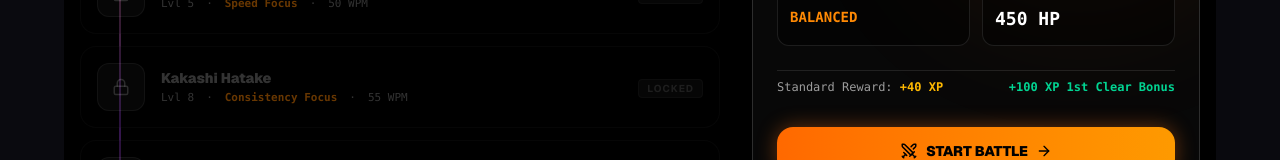
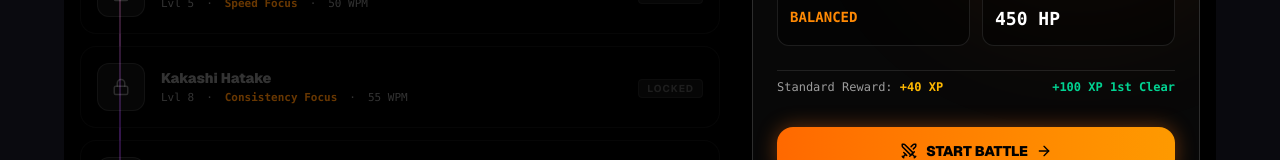
Before and after one commit to Vituinho/KeyForge, a Next.js app: page /anime-world/naruto in a window 1280 px wide. Shown: the part 523-683 px from the top of the page. Built offline with nearby package versions, Linux system fonts and the light colour scheme.

Commit message:
style: polish Naruto World campaign experience

```diff
--- a/src/app/anime-world/naruto/page.tsx
+++ b/src/app/anime-world/naruto/page.tsx
@@ -333,11 +333,11 @@ export default function NarutoWorldMapPage() {
                 )}
 
                 {/* XP Rewards section */}
-                <div className="flex items-center justify-between text-xs font-mono text-white/60 pt-2 border-t border-white/10 relative z-10">
+                <div className="flex items-center justify-between flex-wrap gap-2 text-xs font-mono text-white/60 pt-2 border-t border-white/10 relative z-10">
                   <span>Standard Reward: <strong className="text-amber-400 font-bold">+{selectedEnemy.xpReward ?? 50} XP</strong></span>
                   {!isFirstClearClaimed && selectedEnemy.firstClearBonusXp && (
                     <span className="text-emerald-400 font-bold">
-                      +{selectedEnemy.firstClearBonusXp} XP 1st Clear Bonus
+                      +{selectedEnemy.firstClearBonusXp} XP 1st Clear
                     </span>
                   )}
                 </div>
--- a/src/components/battle/BattleArena.tsx
+++ b/src/components/battle/BattleArena.tsx
@@ -195,8 +195,7 @@ export function BattleArena({ enemy, texts, onRematch }: BattleArenaProps) {
         }}
       />
 
-      <div className="relative z-10 flex flex-col h-screen max-w-4xl mx-auto w-full px-4 py-6 gap-4">
-        {/* Top row: Enemy card + HUD + Player card */}
+      <div className="relative z-10 flex flex-col min-h-screen sm:h-screen justify-between max-w-4xl mx-auto w-full px-4 py-4 sm:py-6 gap-4">
         {/* Top row: Enemy card + HUD + Player card */}
         <div className="flex items-start justify-between gap-4 flex-wrap">
           <EnemyCard
--- a/src/components/battle/PreBattle.tsx
+++ b/src/components/battle/PreBattle.tsx
@@ -15,9 +15,9 @@ export function PreBattle({ enemy, onFight }: PreBattleProps) {
   const { player } = usePlayer()
 
   return (
-    <div className="min-h-screen flex flex-col items-center justify-center relative overflow-hidden px-4">
+    <div className="min-h-screen flex flex-col items-center justify-center relative overflow-hidden px-4 py-16 sm:py-8">
       {/* Back button */}
-      <div className="absolute top-6 left-6 z-20">
+      <div className="absolute top-4 left-4 sm:top-6 sm:left-6 z-20">
         <Link
           href={enemy.world ? `/anime-world/${enemy.world}` : "/anime-world"}
           className="inline-flex items-center gap-1.5 text-xs font-bold text-white/50 hover:text-white transition-colors bg-white/5 hover:bg-white/10 px-3 py-1.5 rounded-lg border border-white/10"
```
